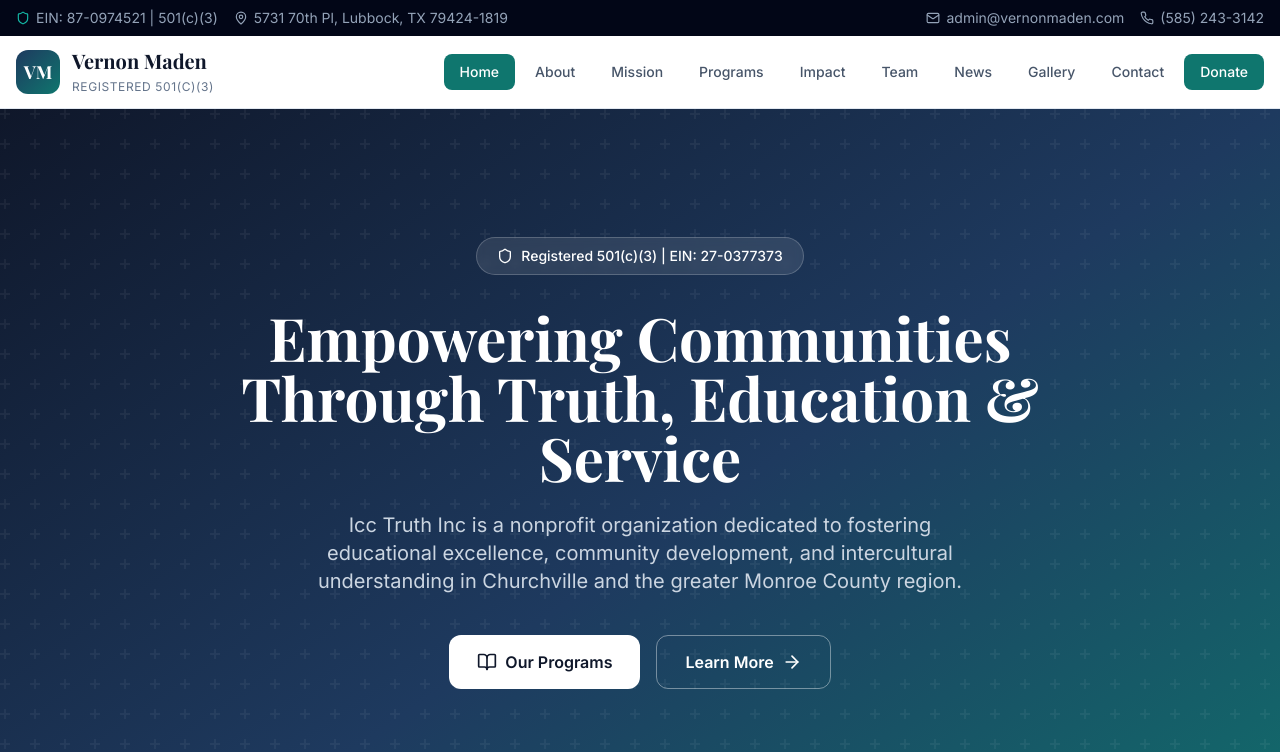
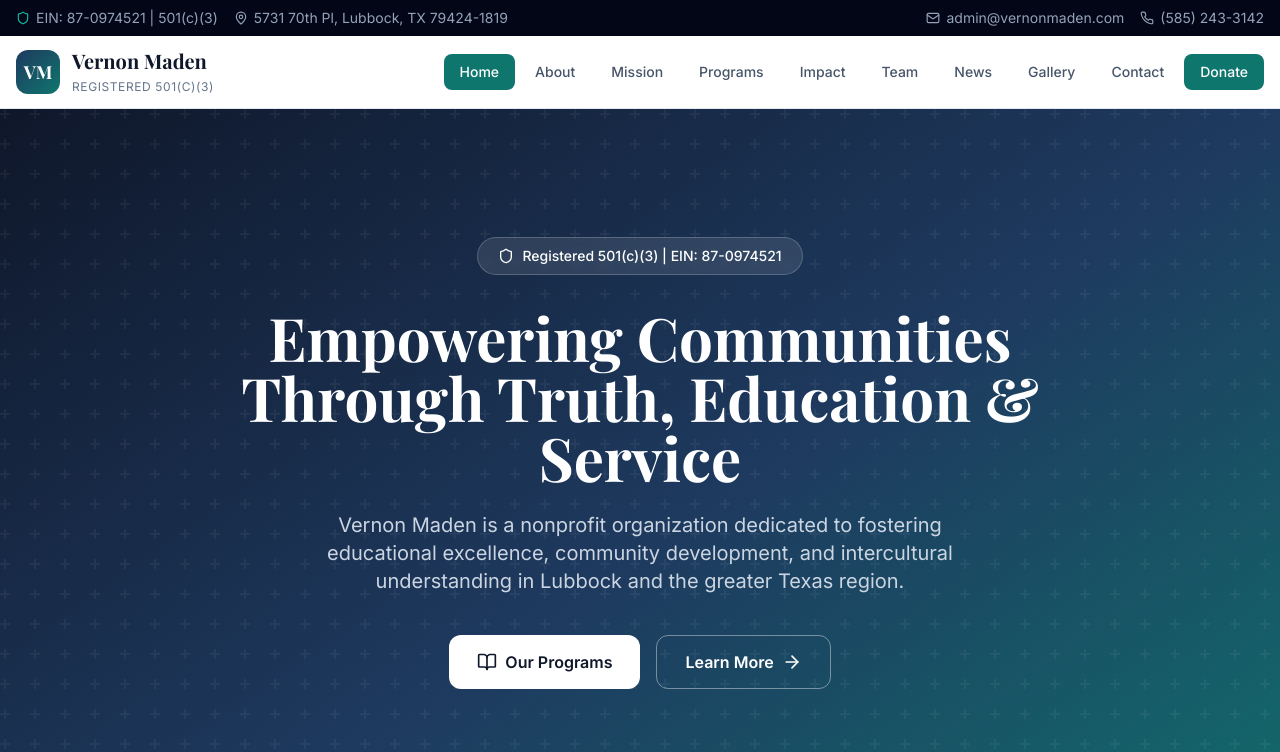
Before and after one commit to irmafiguero199/icctruthinc.com, a React (Vite) app in the folder icctruthinc-website/: page / in a window 1280 px wide. Shown: the top 752 px of the page. Built offline with nearby package versions, Linux system fonts and the light colour scheme.

Commit message:
Update EIN and organization name in Hero component

```diff
--- a/icctruthinc-website/src/components/Hero.jsx
+++ b/icctruthinc-website/src/components/Hero.jsx
@@ -9,13 +9,13 @@ const Hero = () => (
     <div className="container-main px-4 py-24 md:py-32 relative z-10 text-center">
       <div className="inline-flex items-center gap-2 bg-white/10 backdrop-blur-sm border border-white/20 px-5 py-2 rounded-full text-sm font-medium mb-8">
         <Shield className="w-4 h-4 text-primary-400" />
-        Registered 501(c)(3) | EIN: 27-0377373
+        Registered 501(c)(3) | EIN: 87-0974521
       </div>
       <h2 className="text-4xl md:text-6xl font-bold mb-6 leading-tight max-w-4xl mx-auto font-serif">
         Empowering Communities Through Truth, Education & Service
       </h2>
       <p className="text-lg md:text-xl text-slate-300 max-w-2xl mx-auto mb-10 leading-relaxed">
-        Icc Truth Inc is a nonprofit organization dedicated to fostering educational excellence, community development, and intercultural understanding in Churchville and the greater Monroe County region.
+        Vernon Maden is a nonprofit organization dedicated to fostering educational excellence, community development, and intercultural understanding in Lubbock and the greater Texas region.
       </p>
       <div className="flex flex-wrap justify-center gap-4">
         <Link to="/programs" className="btn-primary">
```
